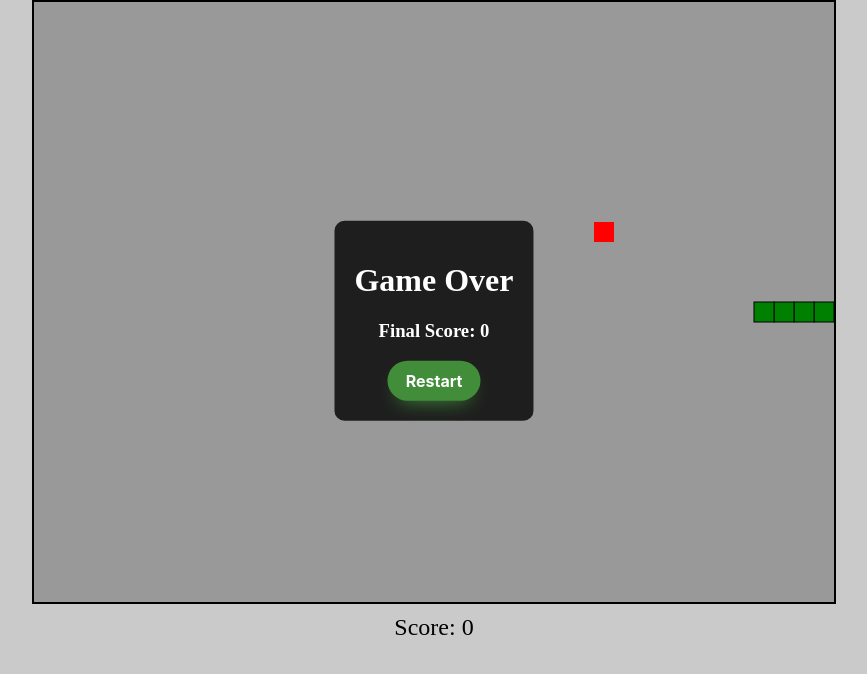
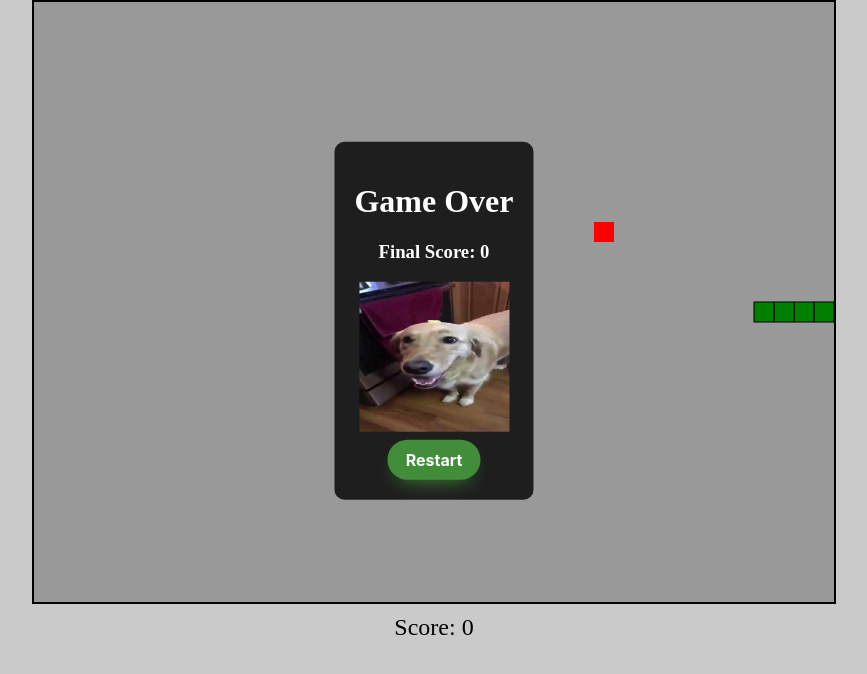
Before and after one commit to Clyhol/Snake_game, a website: page index.html in a window 1280 px wide. Both pictures are taken after a click on the button "Start". Shown: the whole page, without its empty margins (206-1073 px from the left). Drawn offline with Linux system fonts and the light colour scheme.

Commit message:
butterdog

```diff
--- a/index.html
+++ b/index.html
@@ -16,7 +16,10 @@
             <div id="gameOverMenu">
                 <h1 id="gameOverTitle">Game Over</h1>
                 <h3 id="finalScore">Score: 0</h3>
-                <button id="restartButton">Restart</button>
+                <div id="gameOverImageContainer">
+                    <img id="gameOverImage" src="butterdog.jpg" alt="Game Over">
+                    <button id="restartButton">Restart</button>
+                </div>
         </div>
         <div id="score">Score: 0</div>
         <script src="game.js"></script>
--- a/style.css
+++ b/style.css
@@ -29,14 +29,30 @@ body {
     border-radius: 10px;
     text-align: center;
 }
-#startButton{
+#startButton {
     background: #418d3a;
     border-radius: 999px;
     box-shadow: #418d3a 0 10px 20px -10px;
     box-sizing: border-box;
-    color: #FFFFFF;
+    color: #ffffff;
     cursor: pointer;
-    font-family: Inter,Helvetica,"Apple Color Emoji","Segoe UI Emoji",NotoColorEmoji,"Noto Color Emoji","Segoe UI Symbol","Android Emoji",EmojiSymbols,-apple-system,system-ui,"Segoe UI",Roboto,"Helvetica Neue","Noto Sans",sans-serif;
+    font-family:
+        Inter,
+        Helvetica,
+        'Apple Color Emoji',
+        'Segoe UI Emoji',
+        NotoColorEmoji,
+        'Noto Color Emoji',
+        'Segoe UI Symbol',
+        'Android Emoji',
+        EmojiSymbols,
+        -apple-system,
+        system-ui,
+        'Segoe UI',
+        Roboto,
+        'Helvetica Neue',
+        'Noto Sans',
+        sans-serif;
     font-size: 16px;
     font-weight: 700;
     line-height: 24px;
@@ -62,14 +78,41 @@ body {
     border-radius: 10px;
     text-align: center;
 }
-#restartButton{
+#gameOverImageContainer {
+    display: flex;
+    flex-direction: column;
+    align-items: center;
+}
+#gameOverImage {
+    width: 150px;
+    height: 150px;
+    margin: 0 auto;
+    padding-bottom: 5%;
+}
+#restartButton {
     background: #418d3a;
     border-radius: 999px;
     box-shadow: #418d3a 0 10px 20px -10px;
     box-sizing: border-box;
-    color: #FFFFFF;
+    color: #ffffff;
     cursor: pointer;
-    font-family: Inter,Helvetica,"Apple Color Emoji","Segoe UI Emoji",NotoColorEmoji,"Noto Color Emoji","Segoe UI Symbol","Android Emoji",EmojiSymbols,-apple-system,system-ui,"Segoe UI",Roboto,"Helvetica Neue","Noto Sans",sans-serif;
+    font-family:
+        Inter,
+        Helvetica,
+        'Apple Color Emoji',
+        'Segoe UI Emoji',
+        NotoColorEmoji,
+        'Noto Color Emoji',
+        'Segoe UI Symbol',
+        'Android Emoji',
+        EmojiSymbols,
+        -apple-system,
+        system-ui,
+        'Segoe UI',
+        Roboto,
+        'Helvetica Neue',
+        'Noto Sans',
+        sans-serif;
     font-size: 16px;
     font-weight: 700;
     line-height: 24px;
```
Also changed, not shown: butterdog.jpg (added).
